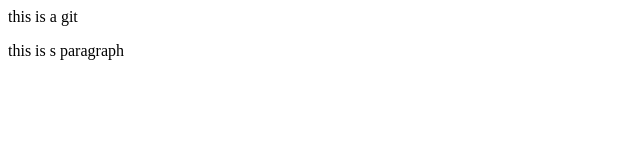
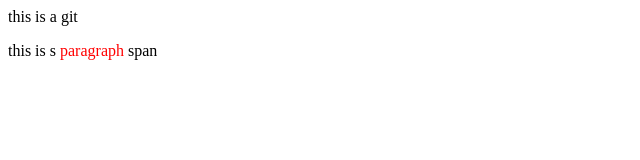
Before and after one commit to azrael-07/fullstack-git, a website: page index.html in a window 1280 px wide. Shown: the full height of the page, 0-640 px from the left. Drawn offline with Linux system fonts and the light colour scheme.

Commit message:
fourth commit

```diff
--- a/index.html
+++ b/index.html
@@ -2,7 +2,7 @@
 <html>
 <head></head>
 	<body> this is a git
-<p>this is s paragraph</p>
+<p>this is s <span style="color:red">paragraph</span> span</p>
 	</body>
 
 </html>
```
Also changed, not shown: package.json (added, +24 -0 lines), 2 other files.
